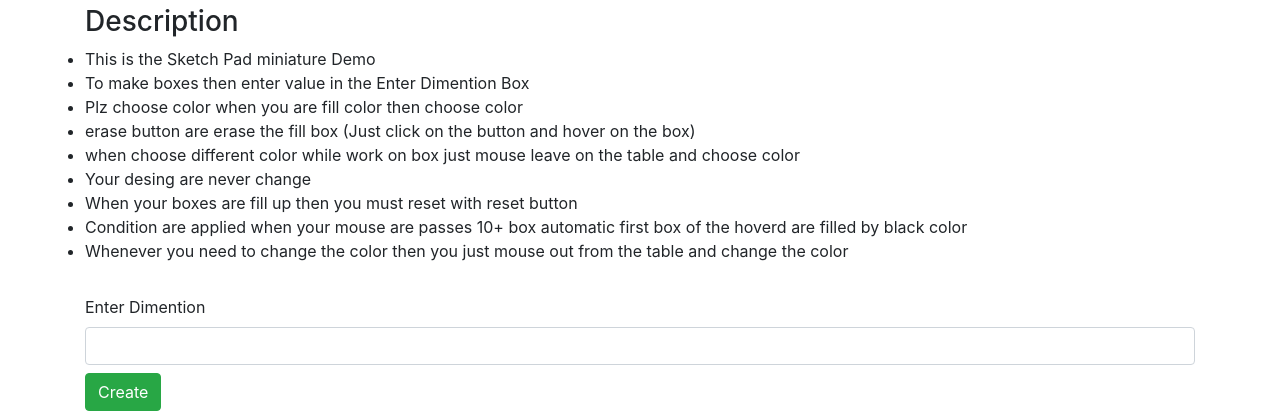
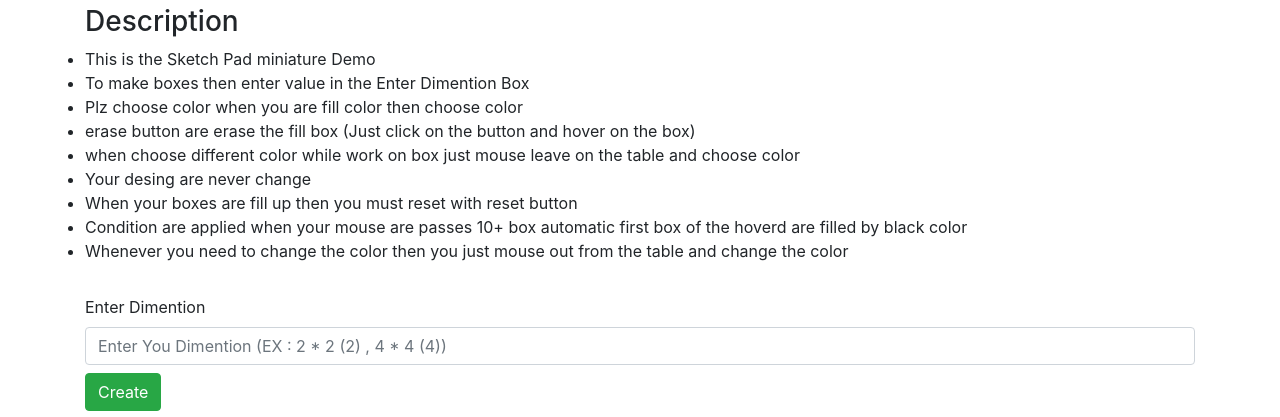
Before and after one commit to Himanshu-1433/sketch, a plain HTML site: page index.html in a window 1280 px wide. Shown: the part 134-551 px from the top of the page. Drawn offline with Linux system fonts and the light colour scheme.

Commit message:
Save : placeholder are added

```diff
--- a/index.html
+++ b/index.html
@@ -39,7 +39,7 @@
         <div class="row">
             <div class="col-sm-12 col-md-12 form-group">
                 <label for="GridInput">Enter Dimention</label>
-                <input type="number" id="Gridinput" class="form-control" max="100" min="1">
+                <input type="number" id="Gridinput" class="form-control" max="100" min="1" placeholder="Enter You Dimention (EX : 2 * 2 (2) , 4 * 4 (4))">
                 <button id="EnterValue" class="btn btn-success my-2" onclick="Create()">Create</button>
                 <button id="Reset" class="btn btn-danger my-2" style="display: none;" onclick="Reset()">Reset</button>
             </div>
```
